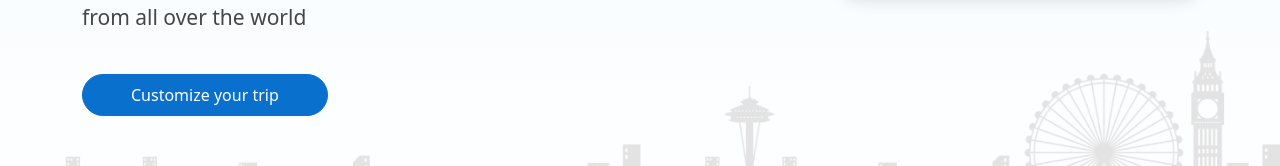
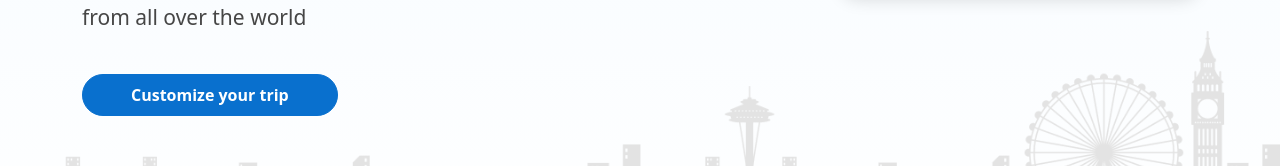
Before and after one commit to HendIbrahim2000/travel-yalla, a website with bundled scripts: page index.html in a window 1280 px wide. Shown: the part 2229-2395 px from the top of the page. Built offline with nearby package versions, Linux system fonts and the light colour scheme; a web font is replaced by a local one.

Commit message:
Make the font bold on class .btn-primary

```diff
--- a/scss/base/_base.scss
+++ b/scss/base/_base.scss
@@ -56,6 +56,10 @@ ul {
 
 .btn-more {
   padding: 10px 60px;
+}
+
+.btn-primary {
+  font-weight: 600;
 }
 
 section {
```
Also changed, not shown: scss/theme.css, 1 other file.
